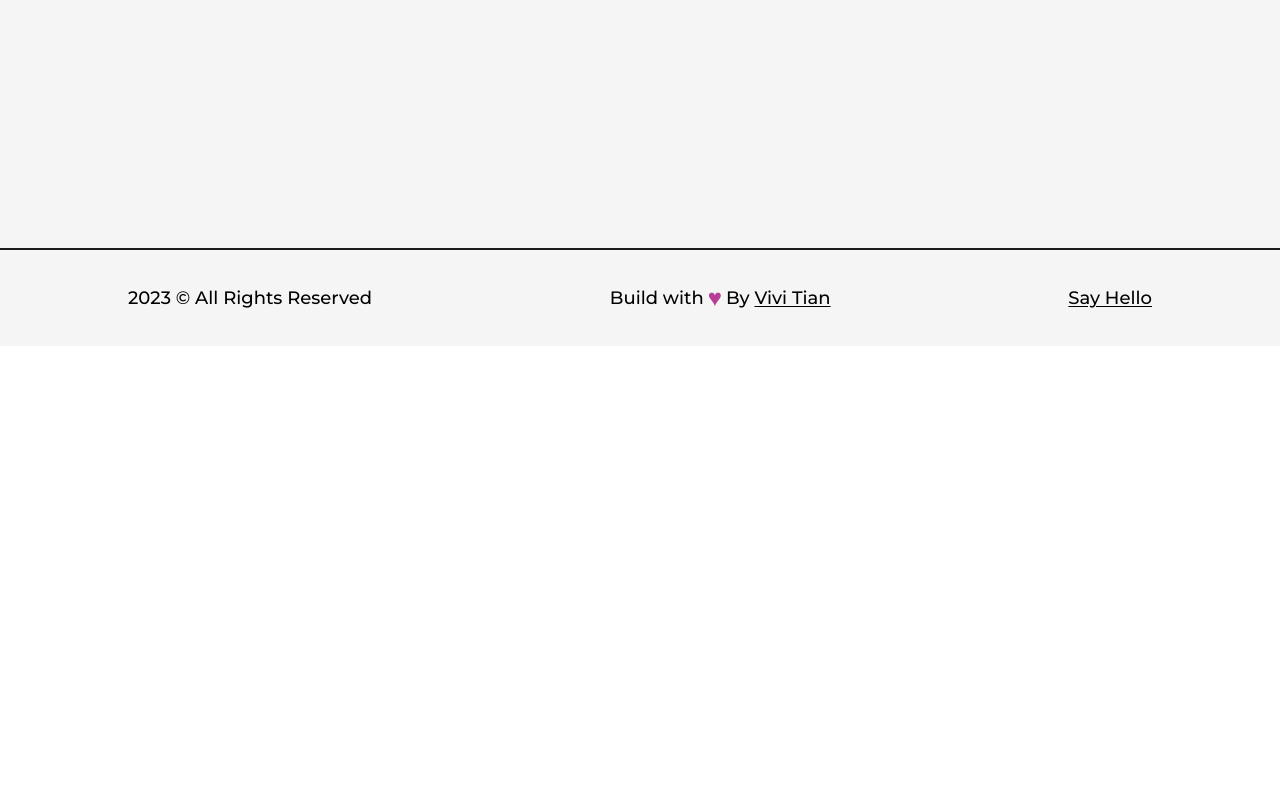
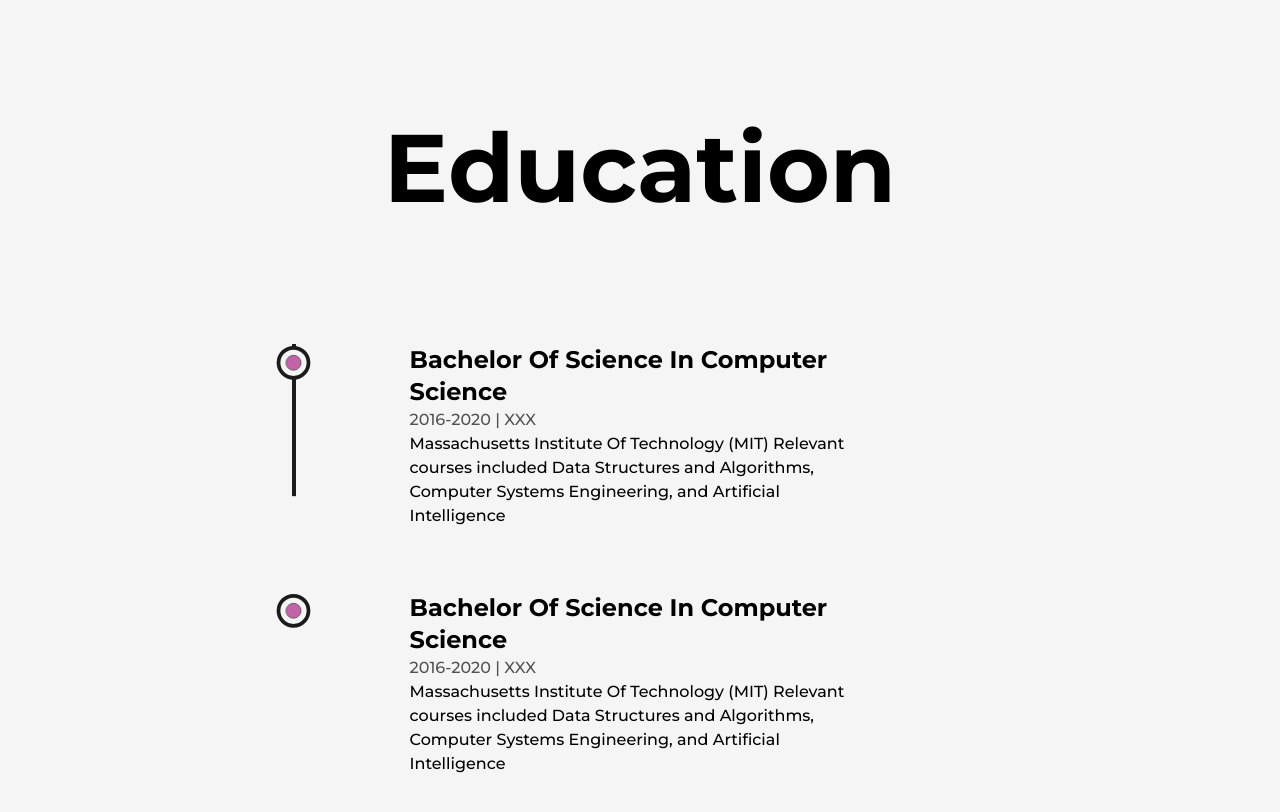
Before and after one commit to vivitian930/nextjs-portfolio-template, a Next.js app: page /about in a window 1280 px wide. Shown: the part 3500-4312 px from the top of the page. Before the commit the page ends 3846 px from the top, so only its background shows below. Built offline with nearby package versions, Linux system fonts and the light colour scheme.

Commit message:
add Education section

```diff
--- /dev/null
+++ b/src/components/Education.js
@@ -0,0 +1,69 @@
+import { motion, useScroll } from "framer-motion"
+import React, { useRef } from "react"
+import LiIcon from "./LiIcon"
+
+const Details = ({ type, time, place, info }) => {
+  const ref = useRef(null)
+  return (
+    <li
+      ref={ref}
+      className="my-8 first:mt-0 last:mb-0 w-[60%] mx-auto flex flex-col
+    items-center justify-between"
+    >
+      <LiIcon reference={ref} />
+      <motion.div
+        initial={{ y: 50 }}
+        whileInView={{ y: 0 }}
+        transition={{ duration: 0.5, type: "spring" }}
+      >
+        <h3 className="capitalize font-bold text-2xl">{type}</h3>
+        <span className="capitalize font-medium text-dark/75">
+          {time} | {place}
+        </span>
+        <p className="font-medium w-full">{info}</p>
+      </motion.div>
+    </li>
+  )
+}
+
+const Education = () => {
+  const ref = useRef(null)
+  const { scrollYProgress } = useScroll({
+    target: ref,
+    offset: ["start end", "center center"]
+  })
+  return (
+    <div className="my-64">
+      <h2 className="font-bold text-8xl mb-32 w-full text-center">Education</h2>
+      <div ref={ref} className="w-[75%] mx-auto relative">
+        <motion.div
+          style={{ scaleY: scrollYProgress }}
+          className="absolute left-9 top-0 w-[4px] h-full bg-dark origin-top"
+        />
+        <ul
+          className="w-full flex flex-col items-start justify-between ml-4:
+        w"
+        >
+          <Details
+            type="Bachelor Of Science In Computer Science"
+            place="XXX"
+            time="2016-2020"
+            info="Massachusetts Institute Of Technology (MIT)
+            Relevant courses included Data Structures and Algorithms, Computer Systems Engineering, and Artificial
+            Intelligence"
+          />
+          <Details
+            type="Bachelor Of Science In Computer Science"
+            place="XXX"
+            time="2016-2020"
+            info="Massachusetts Institute Of Technology (MIT)
+            Relevant courses included Data Structures and Algorithms, Computer Systems Engineering, and Artificial
+            Intelligence"
+          />
+        </ul>
+      </div>
+    </div>
+  )
+}
+
+export default Education
--- a/src/pages/about.js
+++ b/src/pages/about.js
@@ -1,4 +1,5 @@
 import AnimatedText from "@/components/AnimatedText"
+import Education from "@/components/Education"
 import Experience from "@/components/Experience"
 import Layout from "@/components/Layout"
 import Skills from "@/components/Skills"
@@ -110,6 +111,7 @@
           </div>
           <Skills />
           <Experience />
+          <Education />
         </Layout>
       </main>
     </>
```
